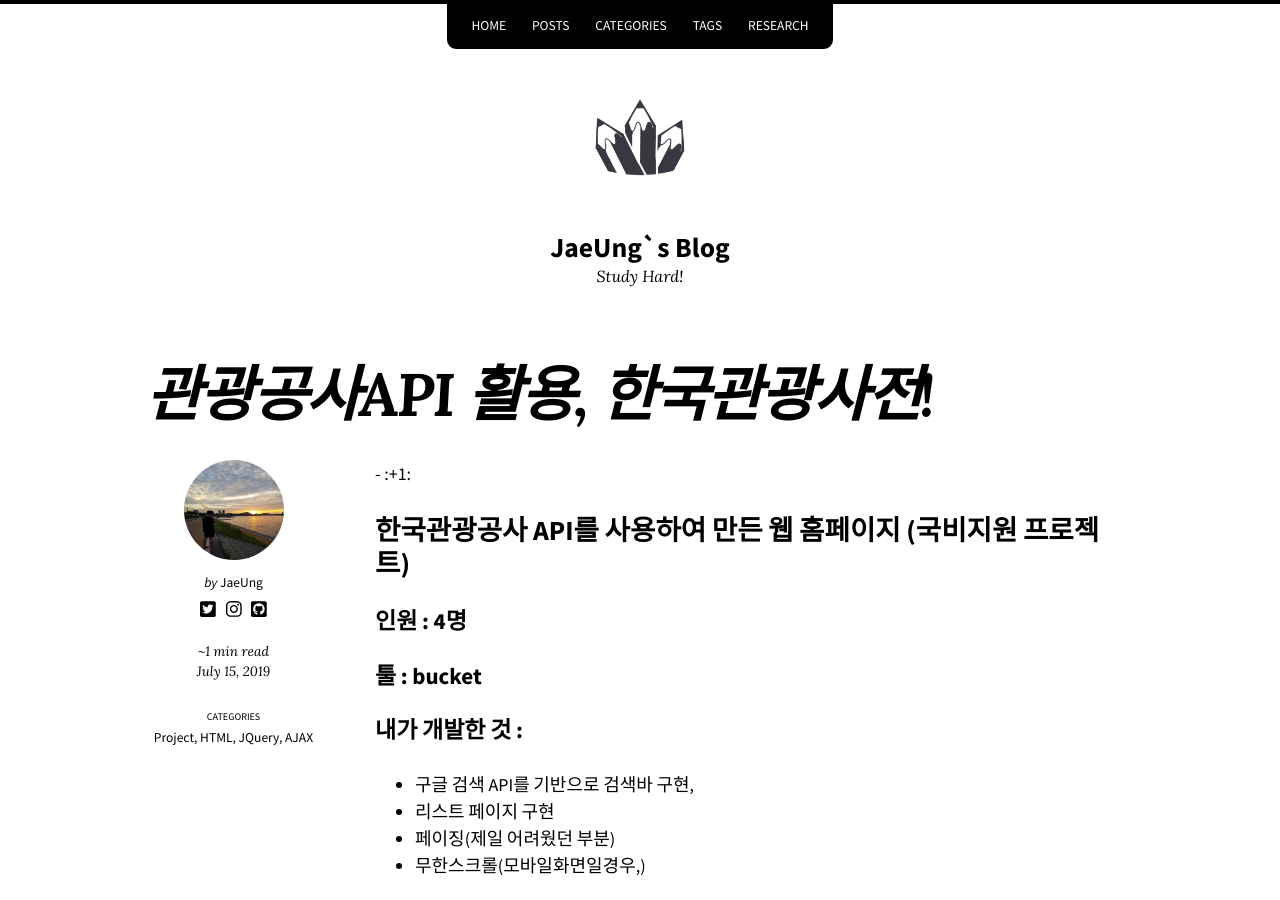
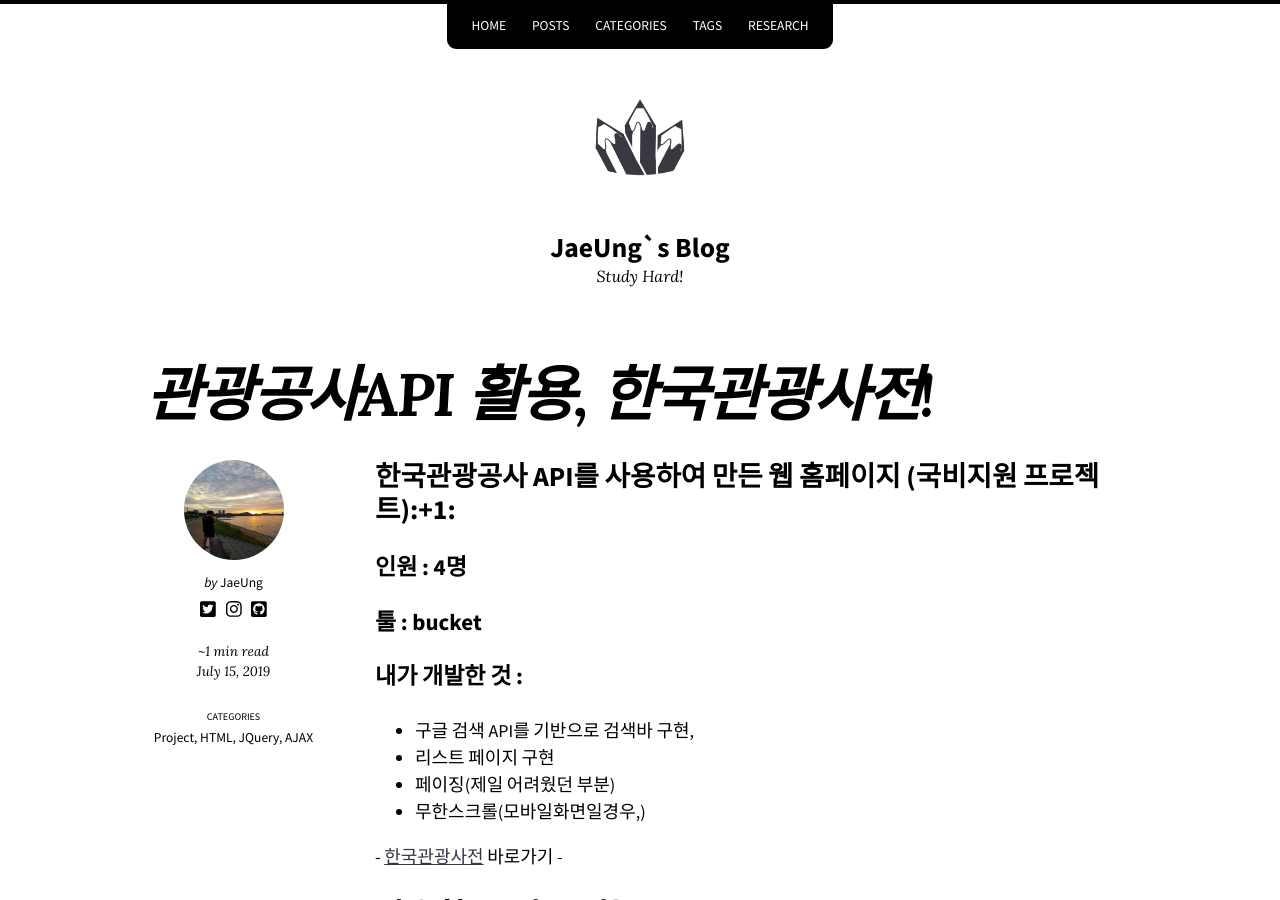
Before and after one commit to kimjw9302/kimjw9302.github.io, a Jekyll site: the page built from _posts/2019-07-15-관광사전.md, in a window 1280 px wide and 900 px high. Built offline with Jekyll 4.4.1, drawn with Linux system fonts in a browser that asks for light colours; nearby versions of some CDN libraries.

```diff
--- a/_posts/2019-07-15-관광사전.md
+++ b/_posts/2019-07-15-관광사전.md
@@ -8,9 +8,9 @@ categories:
   - AJAX
 last_modified_at: 2019-03-09T12:45:25-05:00
 ---
--
-:+1:
-## 한국관광공사 API를 사용하여 만든 웹 홈페이지 (국비지원 프로젝트)
+
+
+## 한국관광공사 API를 사용하여 만든 웹 홈페이지 (국비지원 프로젝트):+1:
 
 
 ### 인원 : 4명
```
